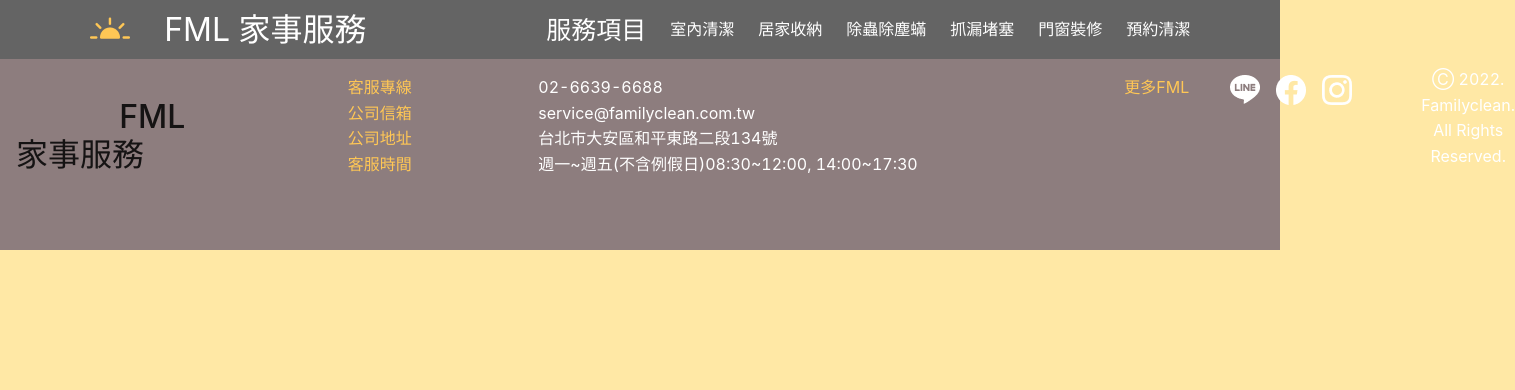
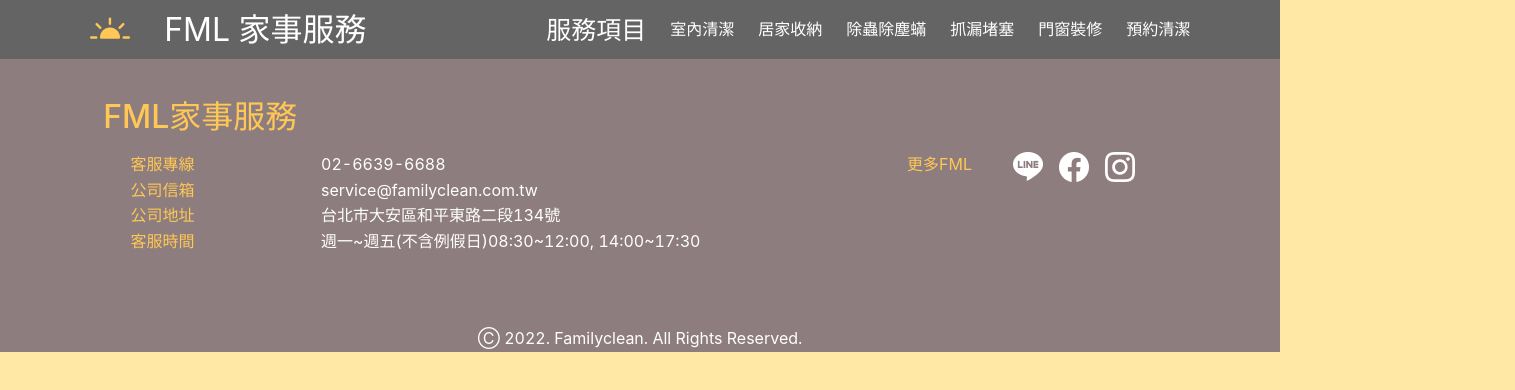
Before and after one commit to michelle379/react_mid, a React (Create React App) app: page /bugs in a window 1280 px wide. Shown: the top 390 px of the page, 1515 px wide, since content can reach past the window. Built offline with nearby package versions, Linux system fonts and the light colour scheme.

Commit message:
Update index.css

```diff
--- a/src/index.css
+++ b/src/index.css
@@ -26,12 +26,6 @@
   padding: 0 1rem;
 
 }
-
-.fea h1{
-  color: #646464;
-  font-size: 30px;
-}
-
 
 .word{
   color: #ffc755;
@@ -81,29 +75,40 @@
 .footer {
   background-color: #8d7d7e;
   color:#ffc755;
-  display: flex;
-  justify-content:space-around;
-  align-items: stretch;
-  gap: 2rem;
-  padding: 0 1rem;
 }
 
 .footer-title{
   font-size: 2rem;
+  color:#ffc755;
+  gap: 1rem;
 
 }
 
 .footer h4{
-  font-size: 3rem;
-  color:#ffc755;
+  color: white;
+  font-size: 1rem;
+}
 
+.footer p{
+  display: flex;
+  justify-content: space-around;
+  align-items: stretch;
 }
+
 
 /* Home */
 
 /* FEATURES */
 .fea{
   background-color: #f6f3c1;
+  display: flex;
+  justify-content: space-around;
+  align-items: stretch;
+}
+
+.fea h1{
+  color: #646464;
+  font-size: 30px;
   display: flex;
   justify-content: space-around;
   align-items: stretch;
@@ -251,8 +256,6 @@
   display: flex;
   justify-content: space-around;
   align-items: stretch;
-
-
 }
 
 .p-2 p{
@@ -260,6 +263,4 @@
   font-size: 20px;
   display: flex;
   justify-content: space-between;
-
-
 }
```
